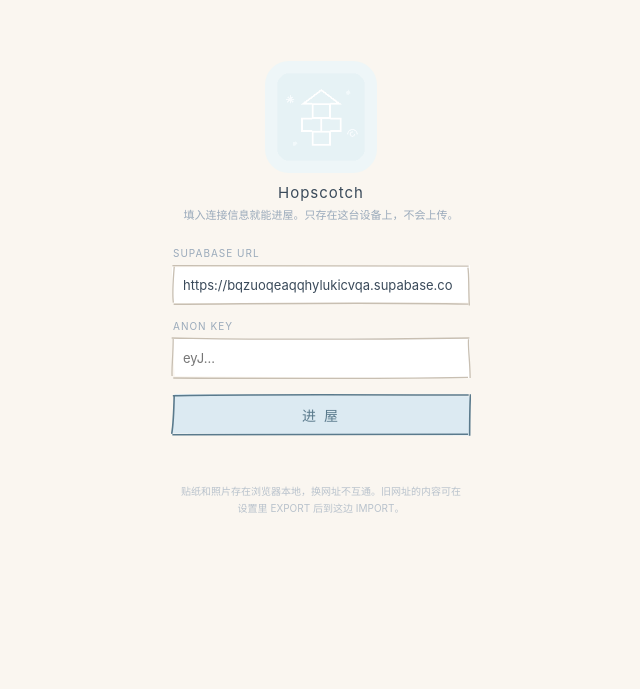
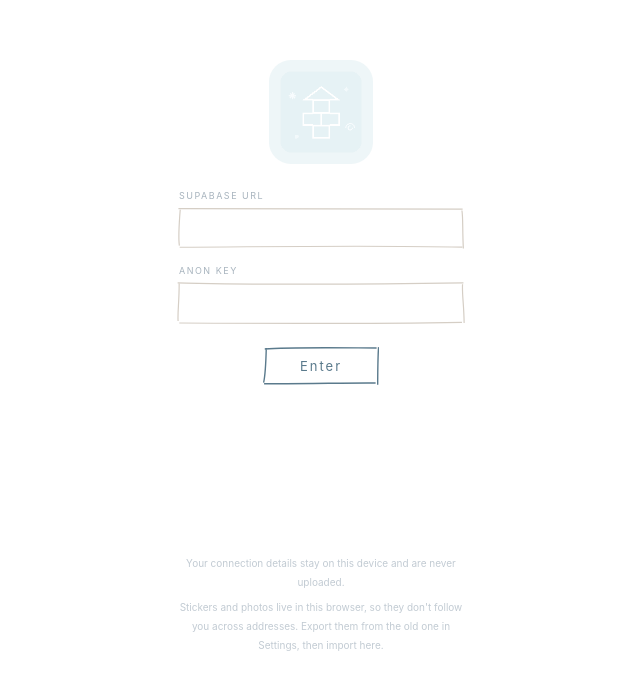
Before and after one commit to onlonlonl/hopscotch, a React (Vite) app: page / in a window 1280 px wide. Shown: the part 111-800 px from the top of the page, without its empty margins (319-959 px from the left). Built offline with nearby package versions, Linux system fonts and the light colour scheme.

Commit message:
feat(connect): 纯白页面，去掉硬编码 URL 与预填，英文说明，Enter 按钮

```diff
--- a/public/sw.js
+++ b/public/sw.js
@@ -1,4 +1,4 @@
-var CACHE = 'hopscotch-v34'
+var CACHE = 'hopscotch-v35'
 var SHELL = ['./', './index.html']
 
 self.addEventListener('install', function(e) {
--- a/src/components/ConnectPage.jsx
+++ b/src/components/ConnectPage.jsx
@@ -1,17 +1,16 @@
 import React, { useRef, useEffect, useState } from 'react'
 import rough from 'roughjs'
-import { saveConn, DEFAULT_URL } from '../lib/supabase'
+import { saveConn } from '../lib/supabase'
 
 var FONT = "-apple-system, 'PingFang SC', sans-serif"
 var INK = '#5A7A8C'
 var TEXT = '#3A4A5A'
-var MUTE = '#9AAABB'
-var BG = '#FAF6F0'
+var MUTE = '#A8B4BE'
 var ICON = import.meta.env.BASE_URL + 'icon-180.png'
 
-function RoughField({ label, value, onChange, placeholder, type, seed, width }) {
+function RoughField({ label, value, onChange, type, seed, width }) {
   var ref = useRef(null)
-  var W = width || 300
+  var W = width
   var H = 42
   useEffect(function () {
     var cvs = ref.current
@@ -26,23 +25,22 @@
     ctx.clearRect(0, 0, W, H)
     var rc = rough.canvas(cvs)
     rc.rectangle(2, 2, W - 4, H - 4, {
-      stroke: '#C8BFB2', fill: '#FFFFFF', fillStyle: 'solid',
-      strokeWidth: 1.3, roughness: 0.9, bowing: 0.7,
-      disableMultiStroke: true, seed: seed || 41
+      stroke: '#D5CEC5', fill: '#FFFFFF', fillStyle: 'solid',
+      strokeWidth: 1.2, roughness: 0.9, bowing: 0.7,
+      disableMultiStroke: true, seed: seed
     })
   }, [W, seed])
 
-  return <div style={{ width: W, marginBottom: 14 }}>
+  return <div style={{ width: W, marginBottom: 16 }}>
     <div style={{
-      fontSize: 10, color: MUTE, letterSpacing: 1,
-      fontFamily: FONT, marginBottom: 5, paddingLeft: 2
+      fontSize: 9, color: MUTE, letterSpacing: 1.5,
+      fontFamily: FONT, marginBottom: 6, paddingLeft: 2
     }}>{label}</div>
     <div style={{ position: 'relative', width: W, height: H }}>
       <canvas ref={ref} style={{ position: 'absolute', left: 0, top: 0 }} />
       <input
         value={value}
         onChange={function (e) { onChange(e.target.value) }}
-        placeholder={placeholder}
         type={type || 'text'}
         autoCapitalize="none"
         autoCorrect="off"
@@ -57,10 +55,10 @@
   </div>
 }
 
-function RoughButton({ text, onClick, width, busy }) {
+function RoughButton({ text, onClick, busy }) {
   var ref = useRef(null)
-  var W = width || 300
-  var H = 44
+  var W = 116
+  var H = 40
   useEffect(function () {
     var cvs = ref.current
     if (!cvs) return
@@ -74,11 +72,11 @@
     ctx.clearRect(0, 0, W, H)
     var rc = rough.canvas(cvs)
     rc.rectangle(2, 2, W - 4, H - 4, {
-      stroke: INK, fill: busy ? '#EEF4F8' : '#DCEAF2', fillStyle: 'solid',
-      strokeWidth: 1.6, roughness: 0.8, bowing: 0.8,
+      stroke: INK, fill: busy ? '#F4F8FA' : '#FFFFFF', fillStyle: 'solid',
+      strokeWidth: 1.4, roughness: 0.85, bowing: 0.8,
       disableMultiStroke: true, seed: 51
     })
-  }, [W, busy])
+  }, [busy])
 
   return <div onClick={busy ? undefined : onClick}
     style={{ position: 'relative', width: W, height: H, cursor: busy ? 'default' : 'pointer' }}>
@@ -86,77 +84,76 @@
     <div style={{
       position: 'absolute', left: 0, top: 0, width: W, height: H,
       display: 'flex', alignItems: 'center', justifyContent: 'center',
-      fontSize: 14, color: INK, fontFamily: FONT, letterSpacing: 2
+      fontSize: 13, color: INK, fontFamily: FONT, letterSpacing: 2
     }}>{text}</div>
   </div>
 }
 
 export default function ConnectPage() {
-  var [url, setUrl] = useState(DEFAULT_URL)
+  var [url, setUrl] = useState('')
   var [key, setKey] = useState('')
   var [msg, setMsg] = useState(null)
   var [busy, setBusy] = useState(false)
-  var W = Math.min(300, (typeof window !== 'undefined' ? window.innerWidth : 360) - 48)
+  var W = Math.min(288, (typeof window !== 'undefined' ? window.innerWidth : 360) - 56)
 
   function connect() {
     var u = url.trim().replace(/\/+$/, '')
     var k = key.trim()
-    if (!/^https?:\/\/.+/.test(u)) { setMsg({ ok: false, text: 'URL \u9700\u8981\u4ee5 https:// \u5f00\u5934' }); return }
-    if (k.length < 20) { setMsg({ ok: false, text: '\u8fd9\u770b\u8d77\u6765\u4e0d\u50cf\u4e00\u4e2a anon key' }); return }
+    if (!u || !k) { setMsg({ ok: false, text: 'Both fields are required' }); return }
+    if (!/^https?:\/\/.+/.test(u)) { setMsg({ ok: false, text: 'That URL looks off' }); return }
     setBusy(true)
-    setMsg({ ok: true, text: '\u6b63\u5728\u9a8c\u8bc1\u2026' })
+    setMsg({ ok: true, text: 'Checking' })
     fetch(u + '/rest/v1/locations?select=id&limit=1', {
       headers: { apikey: k, Authorization: 'Bearer ' + k }
     }).then(function (res) {
       if (!res.ok) throw new Error('HTTP ' + res.status)
       saveConn(u, k)
-      setMsg({ ok: true, text: '\u8fde\u4e0a\u4e86\uff0c\u6b63\u5728\u8fdb\u5165\u2026' })
-      setTimeout(function () { window.location.reload() }, 500)
+      setMsg({ ok: true, text: 'Connected' })
+      setTimeout(function () { window.location.reload() }, 400)
     }).catch(function (e) {
       setBusy(false)
-      setMsg({ ok: false, text: '\u8fde\u63a5\u5931\u8d25\uff1a' + e.message })
+      setMsg({ ok: false, text: e.message })
     })
   }
 
   return <div style={{
     position: 'fixed', left: 0, top: 0, right: 0, bottom: 0,
-    background: BG, zIndex: 500, overflowY: 'auto',
-    display: 'flex', flexDirection: 'column',
-    alignItems: 'center', justifyContent: 'center',
-    padding: '32px 24px', fontFamily: FONT
+    background: '#FFFFFF', zIndex: 500, overflowY: 'auto',
+    display: 'flex', flexDirection: 'column', alignItems: 'center',
+    padding: '0 24px', fontFamily: FONT
   }}>
-    <img src={ICON} alt="" width={112} height={112}
-      style={{ display: 'block', borderRadius: 24 }} />
+    <div style={{
+      flex: 1, display: 'flex', flexDirection: 'column',
+      alignItems: 'center', justifyContent: 'center',
+      paddingTop: 56, paddingBottom: 24
+    }}>
+      <img src={ICON} alt="" width={104} height={104}
+        style={{ display: 'block', borderRadius: 22, marginBottom: 26 }} />
 
-    <div style={{ fontSize: 15, color: TEXT, marginTop: 10, marginBottom: 4, letterSpacing: 1 }}>
-      Hopscotch
-    </div>
-    <div style={{
-      fontSize: 11, color: MUTE, marginBottom: 22,
-      textAlign: 'center', lineHeight: 1.7, maxWidth: 280
-    }}>
-      {'\u586b\u5165\u8fde\u63a5\u4fe1\u606f\u5c31\u80fd\u8fdb\u5c4b\u3002\u53ea\u5b58\u5728\u8fd9\u53f0\u8bbe\u5907\u4e0a\uff0c\u4e0d\u4f1a\u4e0a\u4f20\u3002'}
-    </div>
+      <RoughField label="SUPABASE URL" value={url} onChange={setUrl} seed={41} width={W} />
+      <RoughField label="ANON KEY" value={key} onChange={setKey} type="password" seed={42} width={W} />
 
-    <RoughField label="SUPABASE URL" value={url} onChange={setUrl}
-      placeholder="https://xxx.supabase.co" seed={41} width={W} />
-    <RoughField label="ANON KEY" value={key} onChange={setKey}
-      placeholder="eyJ..." type="password" seed={42} width={W} />
+      <div style={{ marginTop: 6 }}>
+        <RoughButton text={busy ? '\u00b7\u00b7\u00b7' : 'Enter'} onClick={connect} busy={busy} />
+      </div>
 
-    <RoughButton text={busy ? '\u2026' : '\u8fdb \u5c4b'} onClick={connect} width={W} busy={busy} />
-
-    <div style={{
-      marginTop: 12, fontSize: 11, minHeight: 16, textAlign: 'center',
-      color: msg ? (msg.ok ? '#5C9E6E' : '#C48A7A') : 'transparent'
-    }}>
-      {msg ? msg.text : '.'}
+      <div style={{
+        marginTop: 14, fontSize: 11, minHeight: 15, textAlign: 'center',
+        color: msg ? (msg.ok ? '#7FA98C' : '#C99A8A') : 'transparent'
+      }}>
+        {msg ? msg.text : '.'}
+      </div>
     </div>
 
     <div style={{
-      marginTop: 18, fontSize: 10, color: '#B8C2CC',
-      textAlign: 'center', lineHeight: 1.7, maxWidth: 280
+      paddingBottom: 34, maxWidth: 300, textAlign: 'center',
+      fontSize: 10, color: '#C2CBD3', lineHeight: 1.9
     }}>
-      {'\u8d34\u7eb8\u548c\u7167\u7247\u5b58\u5728\u6d4f\u89c8\u5668\u672c\u5730\uff0c\u6362\u7f51\u5740\u4e0d\u4e92\u901a\u3002\u65e7\u7f51\u5740\u7684\u5185\u5bb9\u53ef\u5728\u8bbe\u7f6e\u91cc EXPORT \u540e\u5230\u8fd9\u8fb9 IMPORT\u3002'}
+      <div>Your connection details stay on this device and are never uploaded.</div>
+      <div style={{ marginTop: 6 }}>
+        Stickers and photos live in this browser, so they don't follow you across addresses.
+        Export them from the old one in Settings, then import here.
+      </div>
     </div>
   </div>
 }
--- a/src/lib/supabase.js
+++ b/src/lib/supabase.js
@@ -7,8 +7,6 @@
 
 const KEY_STORE = 'hopscotch_supa_key'
 const URL_STORE = 'hopscotch_supa_url'
-
-export const DEFAULT_URL = 'https://bqzuoqeaqqhylukicvqa.supabase.co'
 
 export function saveConn(url, k) {
   try {
@@ -35,7 +33,8 @@
   let url = params.get('url')
   // 带 hash 打开时记住，之后裸链接也能用
   if (key) {
-    saveConn(url || DEFAULT_URL, key)
+    if (!url) return false
+    saveConn(url, key)
   } else {
     try {
       key = localStorage.getItem(KEY_STORE)
@@ -44,7 +43,8 @@
   }
   if (!key) return false
 
-  SUPA_URL = (url || DEFAULT_URL).replace(/\/+$/, '')
+  if (!url) return false
+  SUPA_URL = url.replace(/\/+$/, '')
   SUPA_KEY = key
   HEADERS = {
     apikey: key,
```
